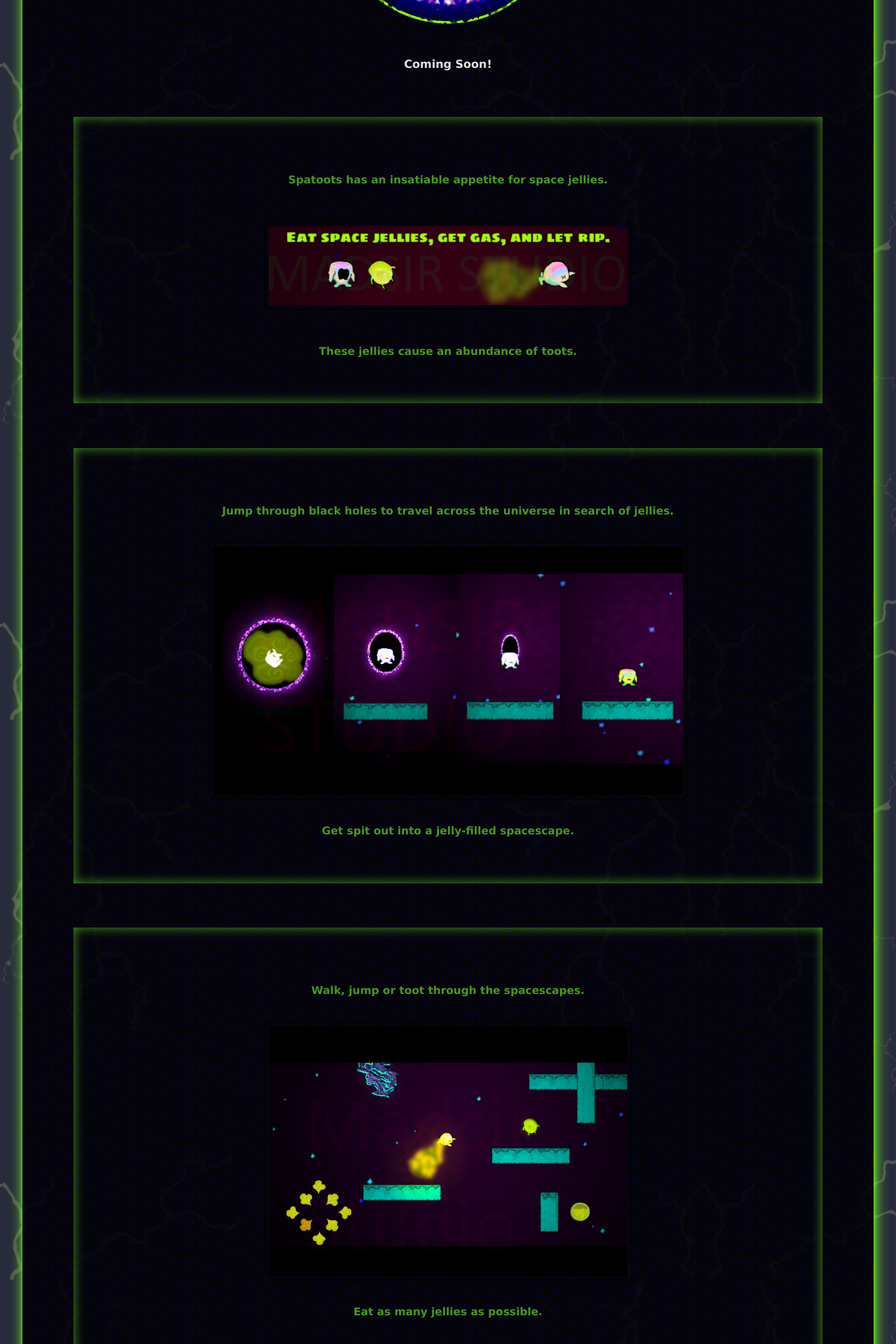
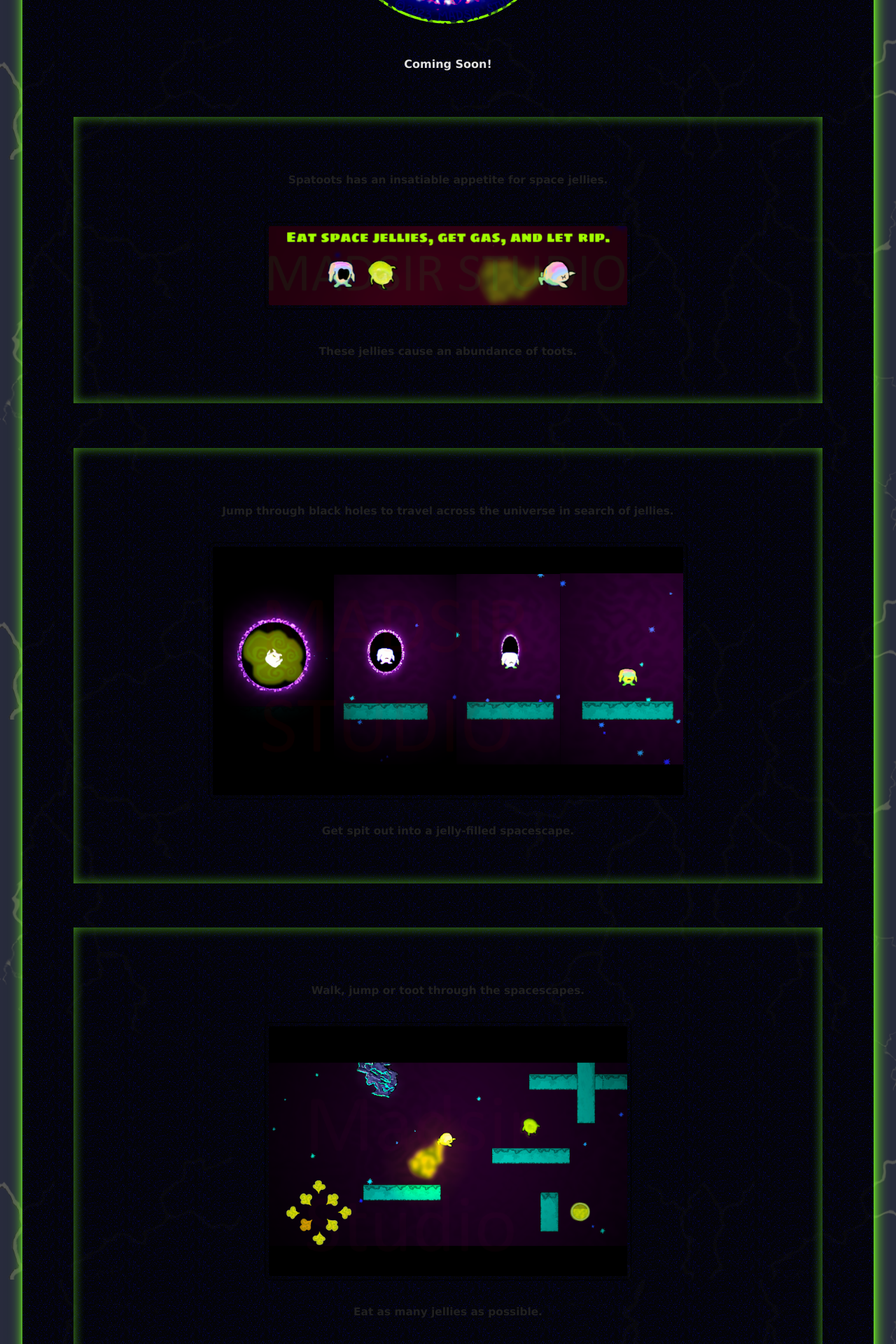
Before and after one commit to Madsir/madsirstudio.github.io, a Jekyll site: the page built from spacetoots/index.html, in a window 1280 px wide. Shown: the part 572-2492 px from the top of the page at 70% size. Built offline with Jekyll 4.4.1, drawn with Linux system fonts in a browser that asks for light colours.

Commit message:
Update index.html

```diff
--- a/spacetoots/index.html
+++ b/spacetoots/index.html
@@ -108,7 +108,7 @@ p {
 h6 {
 	margin-left: 4%;
 	margin-right: 4%;
-  color: rgba(115, 245, 39, 0.62);
+  color: #202020;
   font-size: 1.2em;
   text-align: center;
       font-family: Verdana, Arial, Tahoma, Serif;
```
